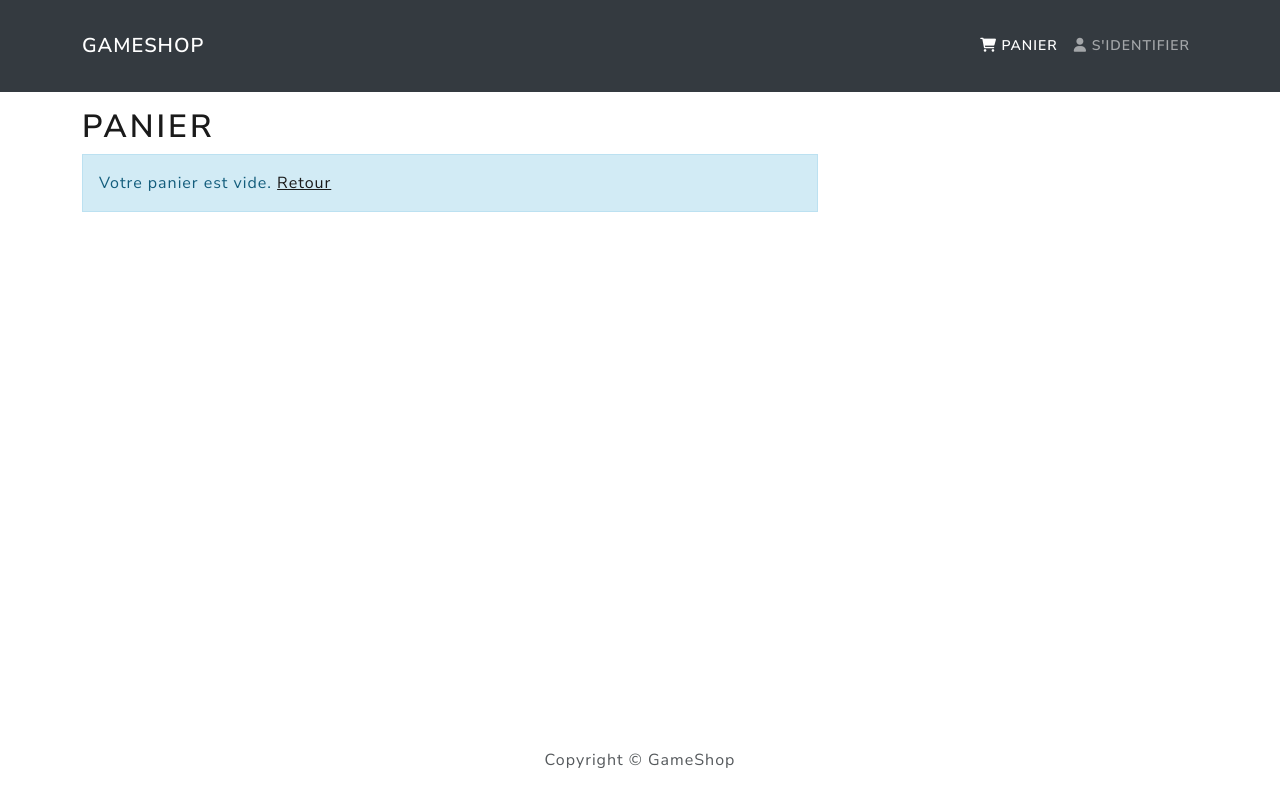
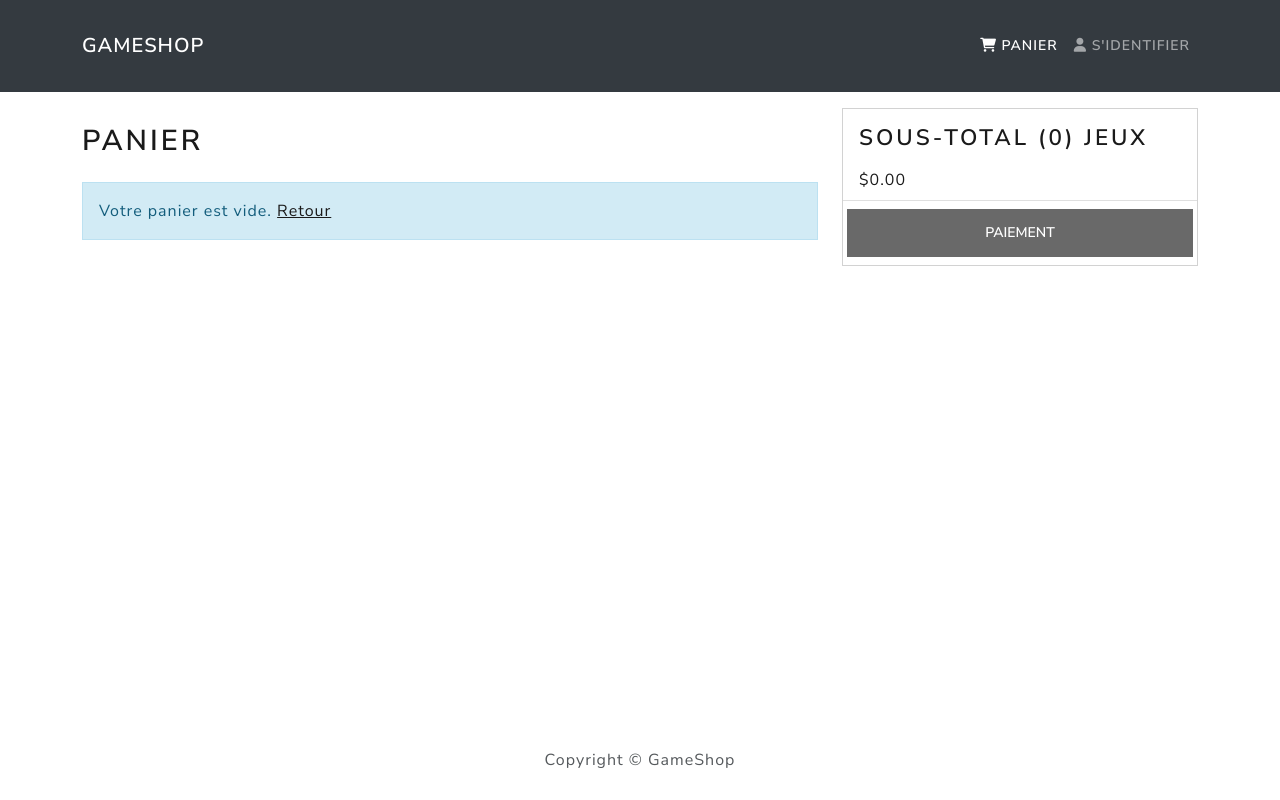
Before and after one commit to DaddaAdam/GameShop, a React (Create React App) app in the folder frontend/: page /cart in a window 1280 px wide. Built offline with nearby package versions, Linux system fonts and the light colour scheme.

Commit message:
added remove from cart feature

```diff
--- a/frontend/src/Screens/CartScreen.jsx
+++ b/frontend/src/Screens/CartScreen.jsx
@@ -7,7 +7,7 @@ import {
   useNavigate,
   useSearchParams,
 } from "react-router-dom";
-import { addToCart } from "../actions/cartActions";
+import { addToCart, removeFromCart } from "../actions/cartActions";
 import {
   Row,
   Col,
@@ -40,6 +40,11 @@ const CartScreen = () => {
 
   const removeFromCartHandler = id => {
     console.log("remove from cart");
+    dispatch(removeFromCart(id));
+  };
+
+  const checkoutHandler = () => {
+    navigate("/login?redirect=shipping");
   };
 
   return (
@@ -56,7 +61,7 @@ const CartScreen = () => {
               cartItems.map(item => (
                 <ListGroup.Item key={item.game}>
                   <Row>
-                    <Col md={2}>
+                    <Col md={3}>
                       <Image src={item.image} alt={item.name} fluid rounded />
                     </Col>
                     <Col md={3}>
@@ -65,14 +70,17 @@ const CartScreen = () => {
                     <Col md={2}>${item.price}</Col>
                     <Col md={2}>
                       <i
-                        className={`fa-brands fa-${item.selectedPlatform} fa-2xl`}
+                        className={`fa-brands fa-${item.selectedPlatform} fa-xl`}
                       />
                     </Col>
                     <Col md={2}>
-                      <i
-                        className="fas fa-trash fa-lg"
+                      <Button
+                        variant="light"
+                        type="button"
                         onClick={() => removeFromCartHandler(item.game)}
-                      />
+                      >
+                        <i className="fas fa-trash fa-xl" />
+                      </Button>
                     </Col>
                   </Row>
                 </ListGroup.Item>
@@ -83,9 +91,28 @@ const CartScreen = () => {
           </ListGroup>
         )}
       </Col>
-      <Col md={2}></Col>
-
-      <Col md={2}></Col>
+      <Col md={4}>
+        <Card>
+          <ListGroup variant="flush">
+            <ListGroup.Item>
+              <h2>Sous-total ({cartItems.length}) jeux</h2>$
+              {cartItems.reduce((acc, item) => acc + item.price, 0).toFixed(2)}
+            </ListGroup.Item>
+            <ListGroup.Item>
+              <Row>
+                <Button
+                  type="button"
+                  className="btn-block"
+                  disabled={cartItems.length === 0}
+                  onClick={checkoutHandler}
+                >
+                  Paiement
+                </Button>
+              </Row>
+            </ListGroup.Item>
+          </ListGroup>
+        </Card>
+      </Col>
     </Row>
   );
 };
--- a/frontend/src/actions/cartActions.js
+++ b/frontend/src/actions/cartActions.js
@@ -21,3 +21,12 @@ export const addToCart =
       JSON.stringify(getState().cart.cartItems)
     );
   };
+
+export const removeFromCart = id => (dispatch, getState) => {
+  dispatch({
+    type: CART_REMOVE_ITEM,
+    payload: id,
+  });
+
+  localStorage.setItem("cartItems", JSON.stringify(getState().cart.cartItems));
+};
--- a/frontend/src/index.css
+++ b/frontend/src/index.css
@@ -6,6 +6,16 @@ h3 {
   padding: 1rem 0;
 }
 
+h1 {
+  font-size: 1.8rem;
+  padding: 1rem 0;
+}
+
+h2 {
+  font-size: 1.4rem;
+  padding: 0.5rem 0;
+}
+
 .rating span {
   margin: 0.1rem;
 }
--- a/frontend/src/reducers/cartReducers.js
+++ b/frontend/src/reducers/cartReducers.js
@@ -20,6 +20,11 @@ export const cartReducer = (state = { cartItems: [] }, action) => {
           cartItems: [...state.cartItems, item],
         };
       }
+    case CART_REMOVE_ITEM:
+      return {
+        ...state,
+        cartItems: state.cartItems.filter(x => x.game !== action.payload),
+      };
     default:
       return state;
   }
```
